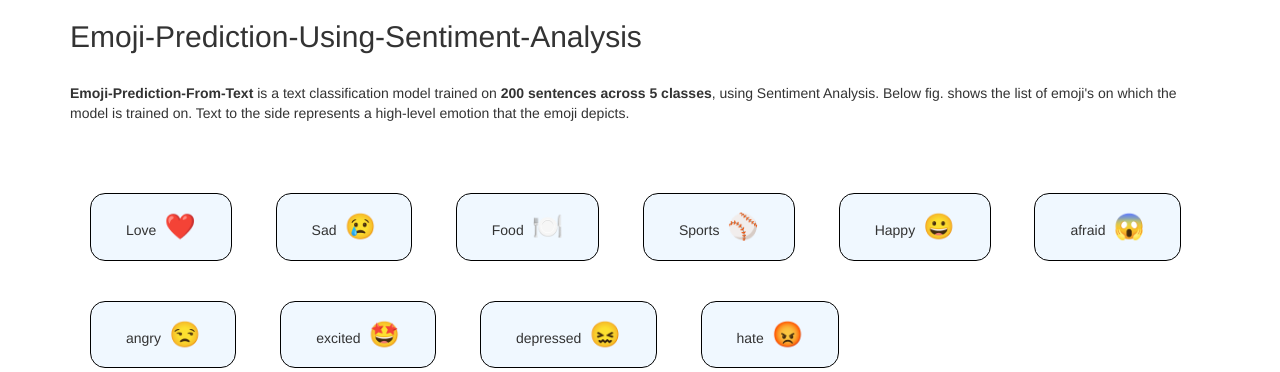
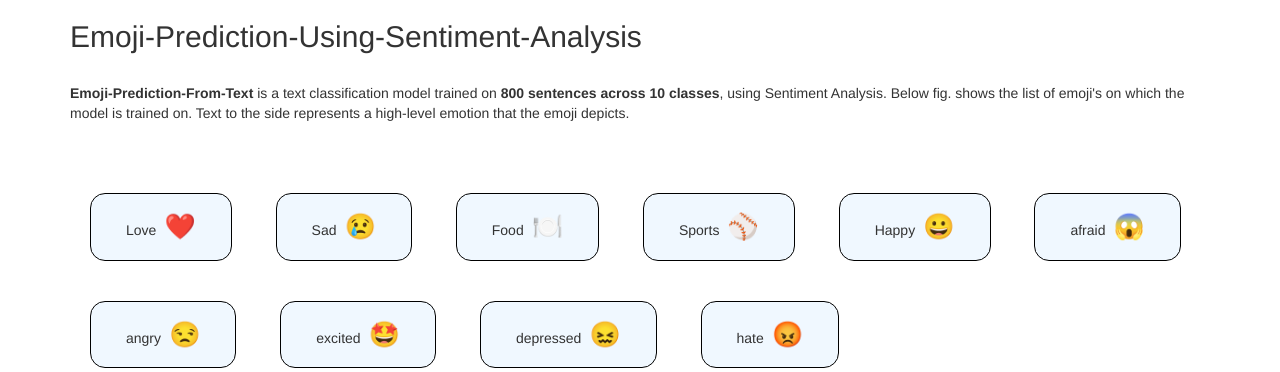
Before and after one commit to StrixV54/Emoji-Prediction-from-Text, a Flask app: page / in a window 1280 px wide. Shown: the top 372 px of the page. Run offline with Flask 2, Linux system fonts and the light colour scheme; some libraries are stand-ins or nearby versions.

Commit message:
changes minor

```diff
--- a/templates/emoji.html
+++ b/templates/emoji.html
@@ -72,7 +72,7 @@
 <body>
 <div class="container">
 <h2>Emoji-Prediction-Using-Sentiment-Analysis</h2><br>
-<p><b>Emoji-Prediction-From-Text</b> is a text classification model trained on <b>200 sentences across 5 classes</b>, using Sentiment Analysis. Below fig. shows the list of emoji's on which the model is trained on. Text to the side represents a high-level emotion that the emoji depicts.</p>
+<p><b>Emoji-Prediction-From-Text</b> is a text classification model trained on <b>800 sentences across 10 classes</b>, using Sentiment Analysis. Below fig. shows the list of emoji's on which the model is trained on. Text to the side represents a high-level emotion that the emoji depicts.</p>
   <!-- <p class='info'> <img src="assests/emoji.png" alt="Emoji Mapping"> </p>  -->
   <br><br>
   <!-- <table>
```
Also changed, not shown: README.md.
